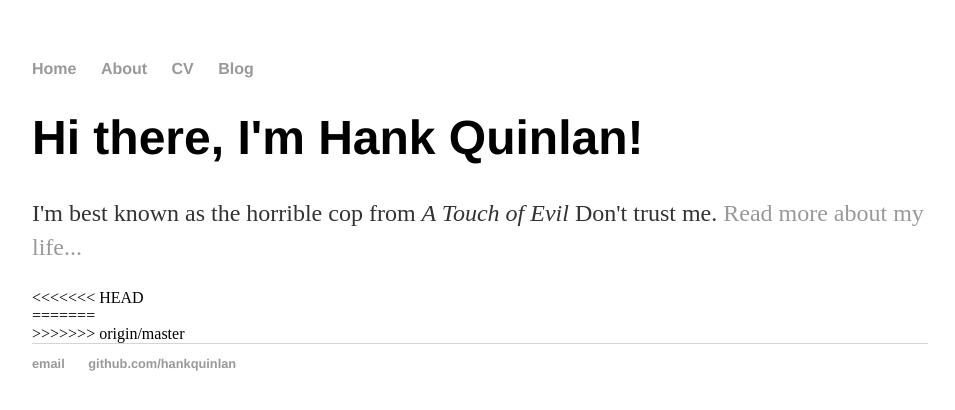
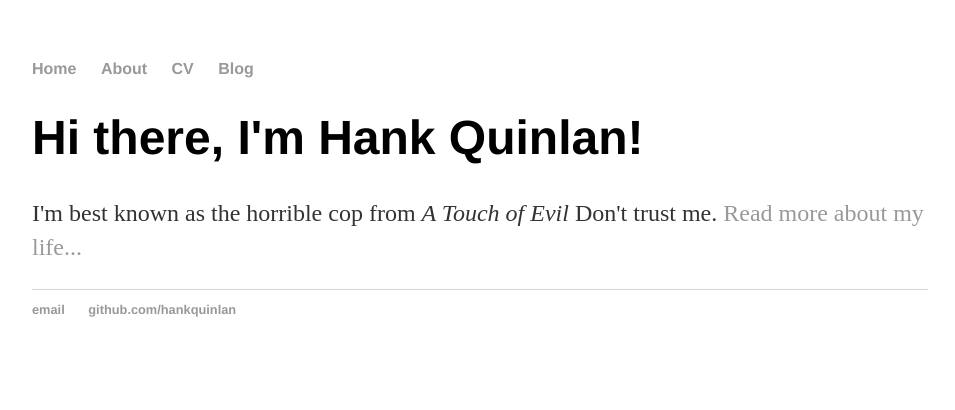
Before and after one commit to cgassman/cgassman.github.io, a Jekyll site: the page built from index.html, in a window 1280 px wide. Shown: the top 410 px of the page, without its empty margins (160-1115 px from the left). Built offline with Jekyll 4.4.1, drawn with Linux system fonts in a browser that asks for light colours.

Commit message:
updated index.html
corrected

```diff
--- a/index.html
+++ b/index.html
@@ -5,9 +5,4 @@ title: Hank Quinlan, Horrible Cop
 <div class="blurb">
 	<h1>Hi there, I'm Hank Quinlan!</h1>
 	<p>I'm best known as the horrible cop from <em>A Touch of Evil</em> Don't trust me. <a href="/about">Read more about my life...</a></p>
-<<<<<<< HEAD
 </div><!-- /.blurb -->
-=======
-</div><!-- /.blurb -->
-
->>>>>>> origin/master
```
